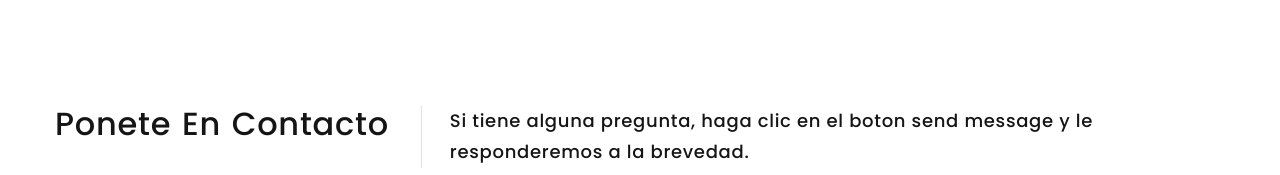
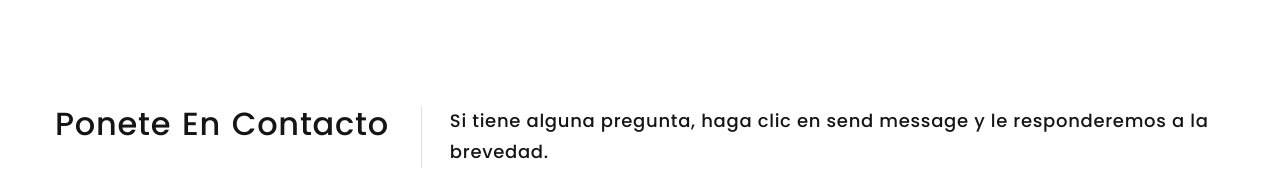
Before and after one commit to HouseOfCapital/HouseOfCapital.com, a plain HTML site: page index.html in a window 1280 px wide. Shown: the part 7693-7868 px from the top of the page. Drawn offline with Linux system fonts and the light colour scheme; some packages are replaced by stand-ins of ours; animation ran at ten frames a second.

Commit message:
segundo commit

```diff
--- a/index.html
+++ b/index.html
@@ -593,7 +593,7 @@
               <h3>Ponete en contacto</h3>
             </div>
             <div class="title-classic-text">
-              <p>Si tiene alguna pregunta, haga clic en el boton send message y le responderemos a la brevedad.</p>
+              <p>Si tiene alguna pregunta, haga clic en send message y le responderemos a la brevedad.</p>
             </div>
           </article>
           <!-- <form class="rd-form rd-form-variant-2 rd-mailform" data-form-output="form-output-global" data-form-type="contact" method="post" action="bat/rd-mailform.php">
```
